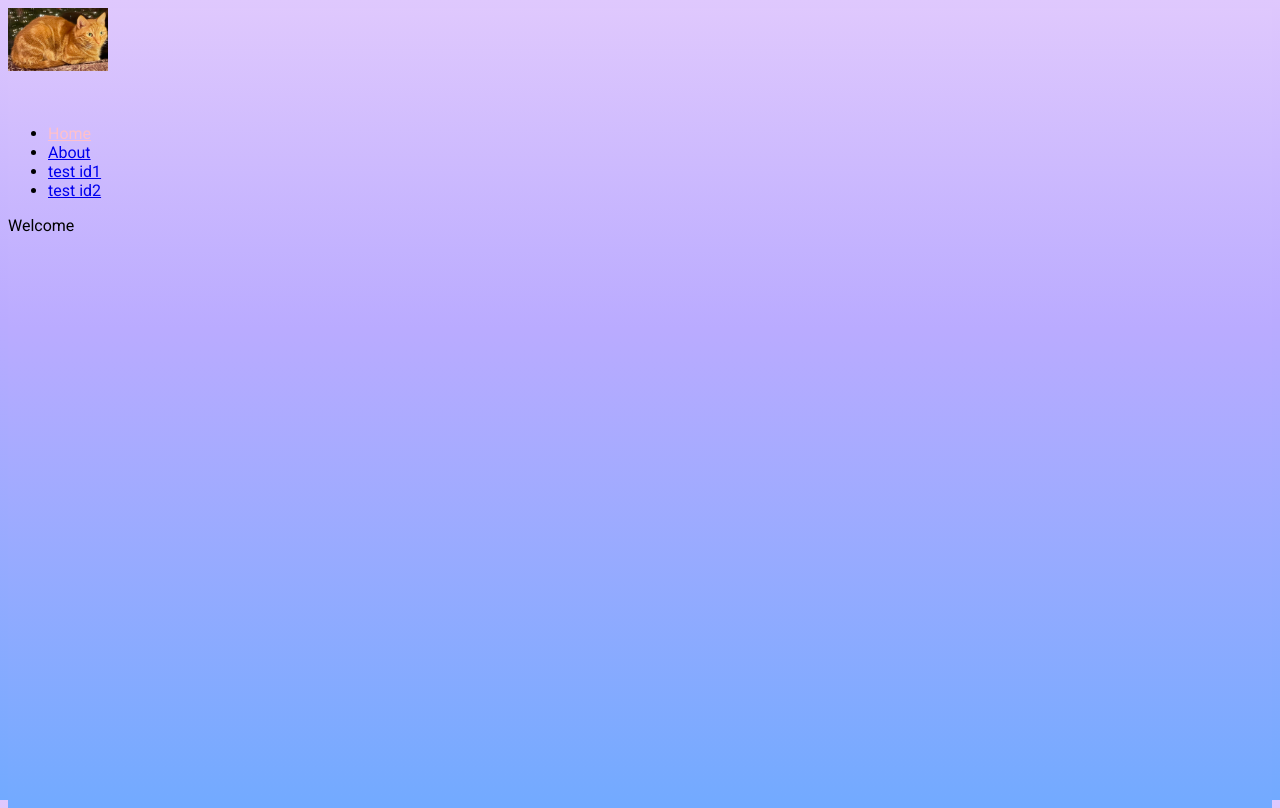
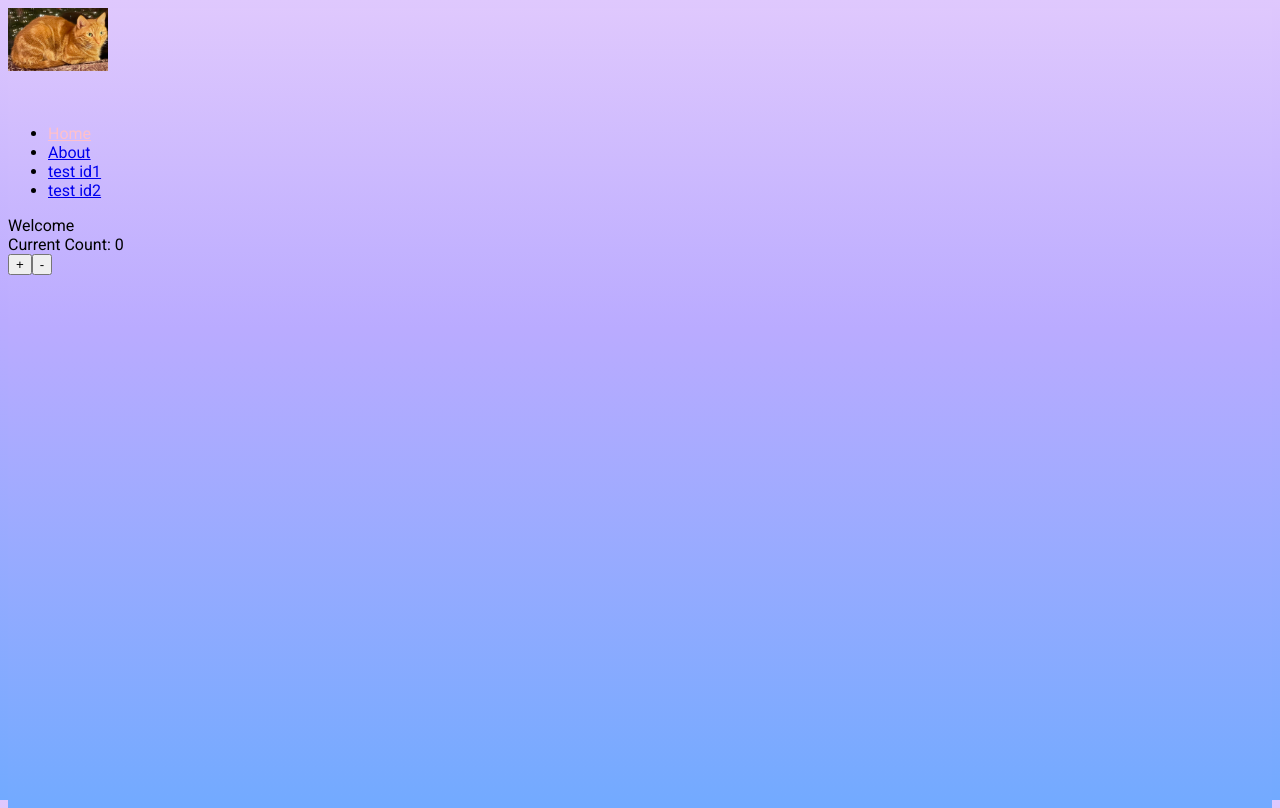
Before and after one commit to ellieragan/react-intro, a React (Vite) app: page / in a window 1280 px wide. Built offline with nearby package versions, Linux system fonts and the light colour scheme.

Commit message:
added redux

```diff
--- a/package.json
+++ b/package.json
@@ -25,12 +25,14 @@
     "vite-plugin-eslint": "^1.8.1"
   },
   "dependencies": {
+    "@reduxjs/toolkit": "^1.9.5",
     "@vitejs/plugin-react": "^3.1.0",
     "axios": "^1.3.5",
     "jquery": "^3.6.4",
     "lodash.debounce": "^4.0.8",
     "react": "18.2.0",
     "react-dom": "^18.2.0",
+    "react-redux": "^8.0.5",
     "react-router": "^6.10.0",
     "react-router-dom": "^6.10.0"
   }
--- /dev/null
+++ b/src/actions/index.jsx
@@ -0,0 +1,19 @@
+// keys for actiontypes
+export const ActionTypes = {
+  INCREMENT: 'INCREMENT',
+  DECREMENT: 'DECREMENT',
+};
+
+export function increment() {
+  return {
+    type: ActionTypes.INCREMENT,
+    payload: null,
+  };
+}
+
+export function decrement() {
+  return {
+    type: ActionTypes.DECREMENT,
+    payload: null,
+  };
+}
--- /dev/null
+++ b/src/components/app.jsx
@@ -0,0 +1,69 @@
+import React from 'react';
+import {
+  BrowserRouter, Routes, Route, NavLink, useParams,
+} from 'react-router-dom';
+import Counter from './counter';
+import Controls from './controls';
+
+function About(props) {
+  return (
+    <div> All there is to know about me </div>
+  );
+}
+
+function Welcome(props) {
+  return (
+    <div>
+      Welcome
+      <Counter />
+      <Controls />
+    </div>
+
+  );
+}
+
+function App(props) {
+  return (
+    <BrowserRouter>
+      <div>
+        <Nav />
+        <Routes>
+          <Route path="/" element={<Welcome />} />
+          <Route path="/about" element={<About />} />
+          <Route path="/test/:id" element={<Test />} />
+          <Route path="*" element={<FallBack />} />
+        </Routes>
+      </div>
+    </BrowserRouter>
+  );
+}
+
+function Nav(props) {
+  return (
+    <nav>
+      <ul>
+        <li><NavLink to="/">Home</NavLink></li>
+        <li><NavLink to="/about">About</NavLink></li>
+        <li><NavLink to="/test/id1">test id1</NavLink></li>
+        <li><NavLink to="/test/id2">test id2</NavLink></li>
+      </ul>
+    </nav>
+  );
+}
+
+function Test(props) {
+  const { id } = useParams();
+  return (
+    <div> ID: {id} </div>
+  );
+}
+
+function FallBack(props) {
+  return (
+    <div>URL Not Found</div>
+  );
+}
+
+//   const root = createRoot(document.getElementById('main'));
+// root.render(<App />);
+export default App;
--- /dev/null
+++ b/src/components/controls.jsx
@@ -0,0 +1,16 @@
+import React from 'react';
+import { useDispatch } from 'react-redux';
+
+import { increment, decrement } from '../actions';
+
+function Controls(props) {
+  const dispatch = useDispatch();
+  return (
+    <div>
+      <button type="button" onClick={() => dispatch(increment())}>+</button>
+      <button type="button" onClick={() => dispatch(decrement())}>-</button>
+    </div>
+  );
+}
+
+export default Controls;
--- /dev/null
+++ b/src/components/counter.jsx
@@ -0,0 +1,13 @@
+import React from 'react';
+import { useSelector } from 'react-redux';
+
+function Counter(props) {
+  const count = useSelector((store) => store.count);
+  return (
+    <div>
+      Current Count: {count}
+    </div>
+  );
+}
+
+export default Counter;
--- a/src/index.jsx
+++ b/src/index.jsx
@@ -1,70 +1,39 @@
+import './style.scss';
 import React from 'react';
+import { Provider } from 'react-redux';
+import { configureStore } from '@reduxjs/toolkit';
 import { createRoot } from 'react-dom/client';
-import './style.scss';
-import {
-  BrowserRouter, Routes, Route, NavLink, useParams,
-} from 'react-router-dom';
+import rootReducer from './reducers';
+import App from './components/app';
+
+// this creates the store with the reducers
+const store = configureStore({
+  reducer: rootReducer,
+});
+
+const root = createRoot(document.getElementById('main'));
+
+root.render(
+  <Provider store={store}>
+    <App />
+  </Provider>,
+);
+
+// const root = createRoot(document.getElementById('main'));
+
+// root.render(
+//   <Provider store={store}>
+//     <App />
+//   </Provider>,
+// );
 
 // function App() {
 //   return (
 //     <div className="test">All the REACT are belong to us!</div>
 //   );
 // }
-function About(props) {
-  return (
-    <div> All there is to know about me </div>
-  );
-}
-
-function Welcome(props) {
-  return (
-    <div>Welcome</div>
-  );
-}
-
-function App(props) {
-  return (
-    <BrowserRouter>
-      <div>
-        <Nav />
-        <Routes>
-          <Route path="/" element={<Welcome />} />
-          <Route path="/about" element={<About />} />
-          <Route path="/test/:id" element={<Test />} />
-          <Route path="*" element={<FallBack />} />
-        </Routes>
-      </div>
-    </BrowserRouter>
-  );
-}
-
-function Nav(props) {
-  return (
-    <nav>
-      <ul>
-        <li><NavLink to="/">Home</NavLink></li>
-        <li><NavLink to="/about">About</NavLink></li>
-        <li><NavLink to="/test/id1">test id1</NavLink></li>
-        <li><NavLink to="/test/id2">test id2</NavLink></li>
-      </ul>
-    </nav>
-  );
-}
-
-function Test(props) {
-  const { id } = useParams();
-  return (
-    <div> ID: {id} </div>
-  );
-}
-
-function FallBack(props) {
-  return (
-    <div>URL Not Found</div>
-  );
-}
 
 // const App = () => <div className="test">All the REACT are belong to us!</div>;
 
-const root = createRoot(document.getElementById('main'));
-root.render(<App />);
+// const root = createRoot(document.getElementById('main'));
+// root.render(<App />);
--- /dev/null
+++ b/src/reducers/count-reducer.jsx
@@ -0,0 +1,14 @@
+import { ActionTypes } from '../actions';
+
+const CountReducer = (state = 0, action = {}) => {
+  switch (action.type) {
+    case ActionTypes.INCREMENT:
+      return state + 1;
+    case ActionTypes.DECREMENT:
+      return state - 1;
+    default:
+      return state;
+  }
+};
+
+export default CountReducer;
--- /dev/null
+++ b/src/reducers/index.jsx
@@ -0,0 +1,11 @@
+// the starting point for your redux store
+// this defines what your store state will look like
+import { combineReducers } from '@reduxjs/toolkit';
+
+import CountReducer from './count-reducer';
+
+const rootReducer = combineReducers({
+  count: CountReducer,
+});
+
+export default rootReducer;
```
Also changed, not shown: 1 other file (tests, documents, lock files or other folders).
